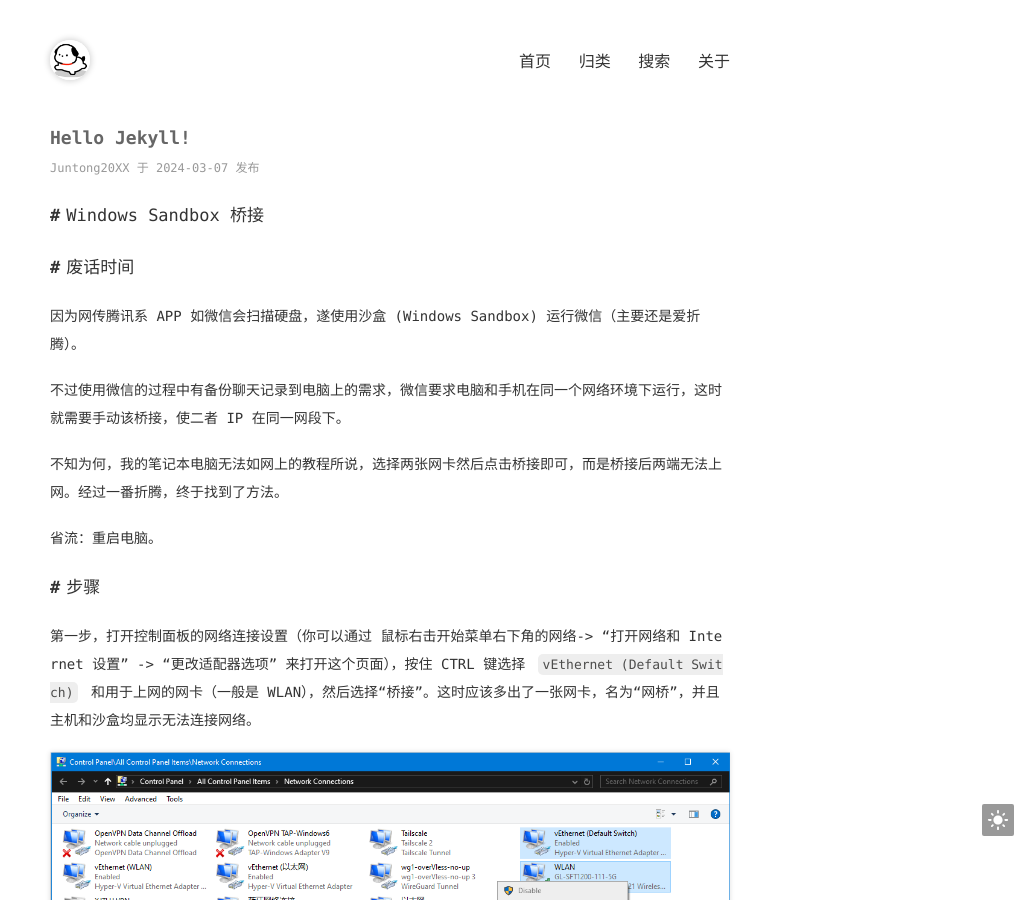
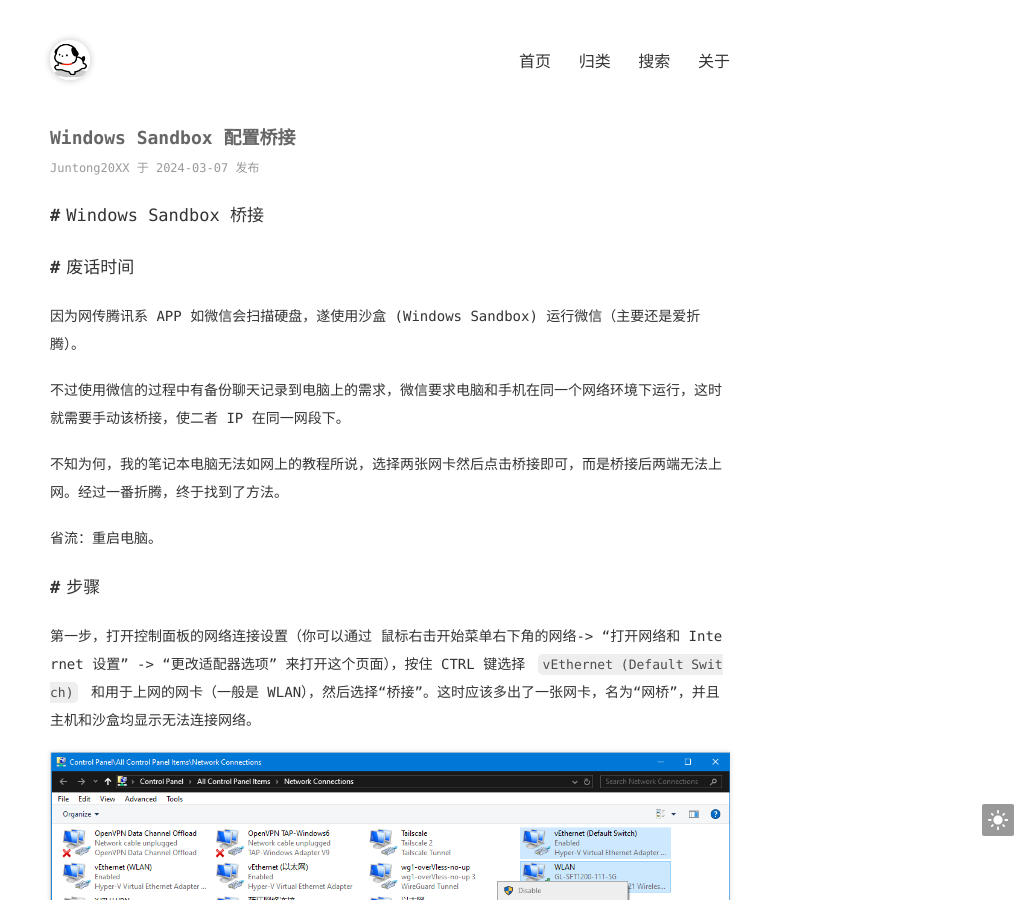
Before and after one commit to juntong20XX/juntong20XX.github.io, a Jekyll site: the page built from _posts/2024-03-07-Windows Sandbox 桥接.md, in a window 1280 px wide and 900 px high. Shown: the whole window, without its empty margins (250-1280 px from the left). Built offline with Jekyll 4.4.1, drawn with Linux system fonts in a browser that asks for light colours.

Commit message:
wrong blog title

```diff
--- a/_posts/2024-03-07-Windows Sandbox 桥接.md
+++ b/_posts/2024-03-07-Windows Sandbox 桥接.md
@@ -1,6 +1,6 @@
 ---
 layout: mypost
-title: "Hello Jekyll!"
+title: "Windows Sandbox 配置桥接"
 categories: [Windows,sandbox,network]
 lang: zh-cn
 
```
